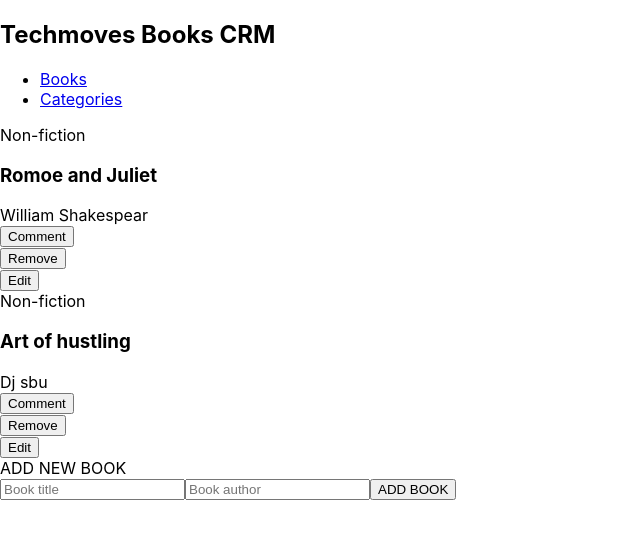
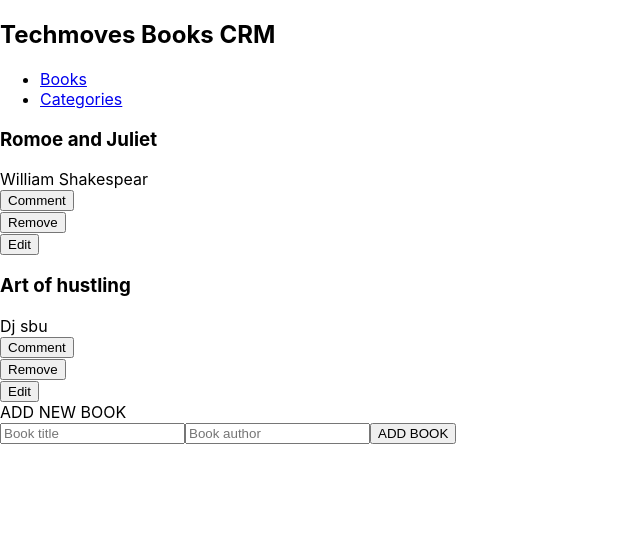
Before and after one commit to techmoves/bookstores, a React (Create React App) app: page / in a window 1280 px wide. Shown: the top 538 px of the page, without its empty margins (0-640 px from the left). Built offline with nearby package versions, Linux system fonts and the light colour scheme.

Commit message:
removed the category

```diff
--- a/src/components/BooksList.js
+++ b/src/components/BooksList.js
@@ -1,5 +1,5 @@
 import React, { useState } from 'react';
-import BooksItem from './booksitem';
+import BooksItem from './BooksItem';
 
 export default function BookList() {
   const [books] = useState([
@@ -7,14 +7,12 @@ export default function BookList() {
       id: 1,
       title: 'Romoe and Juliet',
       author: 'William Shakespear',
-      category: 'Non-fiction',
       completed: false,
     },
     {
       id: 1,
       title: 'Art of hustling',
       author: 'Dj sbu',
-      category: 'Non-fiction',
       completed: false,
     },
   ]);
```
